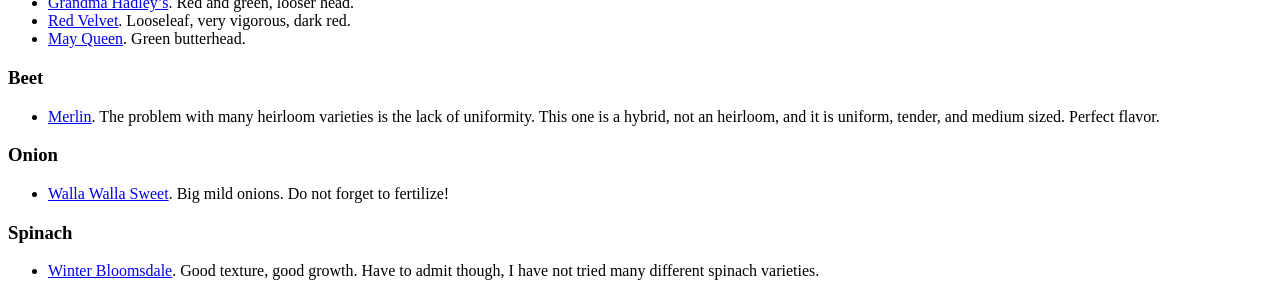
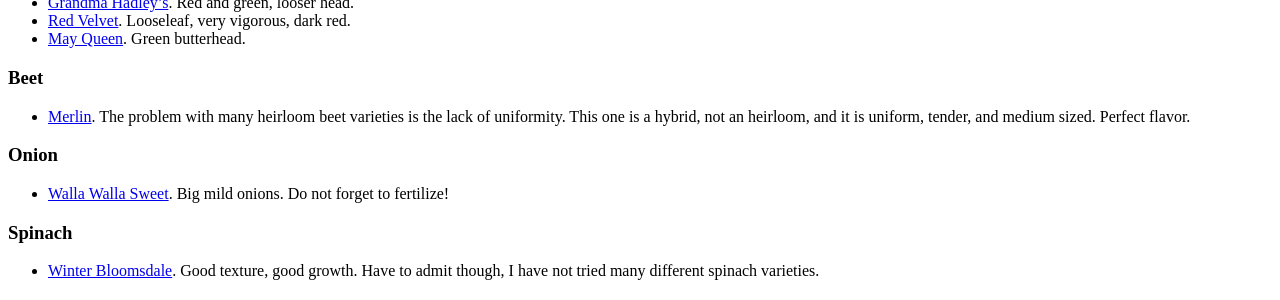
Before and after one commit to bosborne/nyackcommunitygarden, a Jekyll site: the page built from _posts/2018-02-25-good-seeds.md, in a window 1280 px wide. Shown: the part 636-936 px from the top of the page. Built offline with Jekyll 4.4.1, drawn with Linux system fonts in a browser that asks for light colours; nearby versions of some CDN libraries; library files that are not in the unit come from our copies.

Commit message:
Modification

```diff
--- a/_posts/2018-02-25-good-seeds.md
+++ b/_posts/2018-02-25-good-seeds.md
@@ -25,7 +25,7 @@
 
 ### Beet
 
-* [Merlin](http://www.johnnyseeds.com/vegetables/beets/round-beets/merlin-organic-f1-beet-seed-2758G.html). The problem with many heirloom varieties is the lack of uniformity. This one is a hybrid, not an heirloom, and it is uniform, tender, and medium sized. Perfect flavor.
+* [Merlin](http://www.johnnyseeds.com/vegetables/beets/round-beets/merlin-organic-f1-beet-seed-2758G.html). The problem with many heirloom beet varieties is the lack of uniformity. This one is a hybrid, not an heirloom, and it is uniform, tender, and medium sized. Perfect flavor.
 
 ### Onion
 
```
